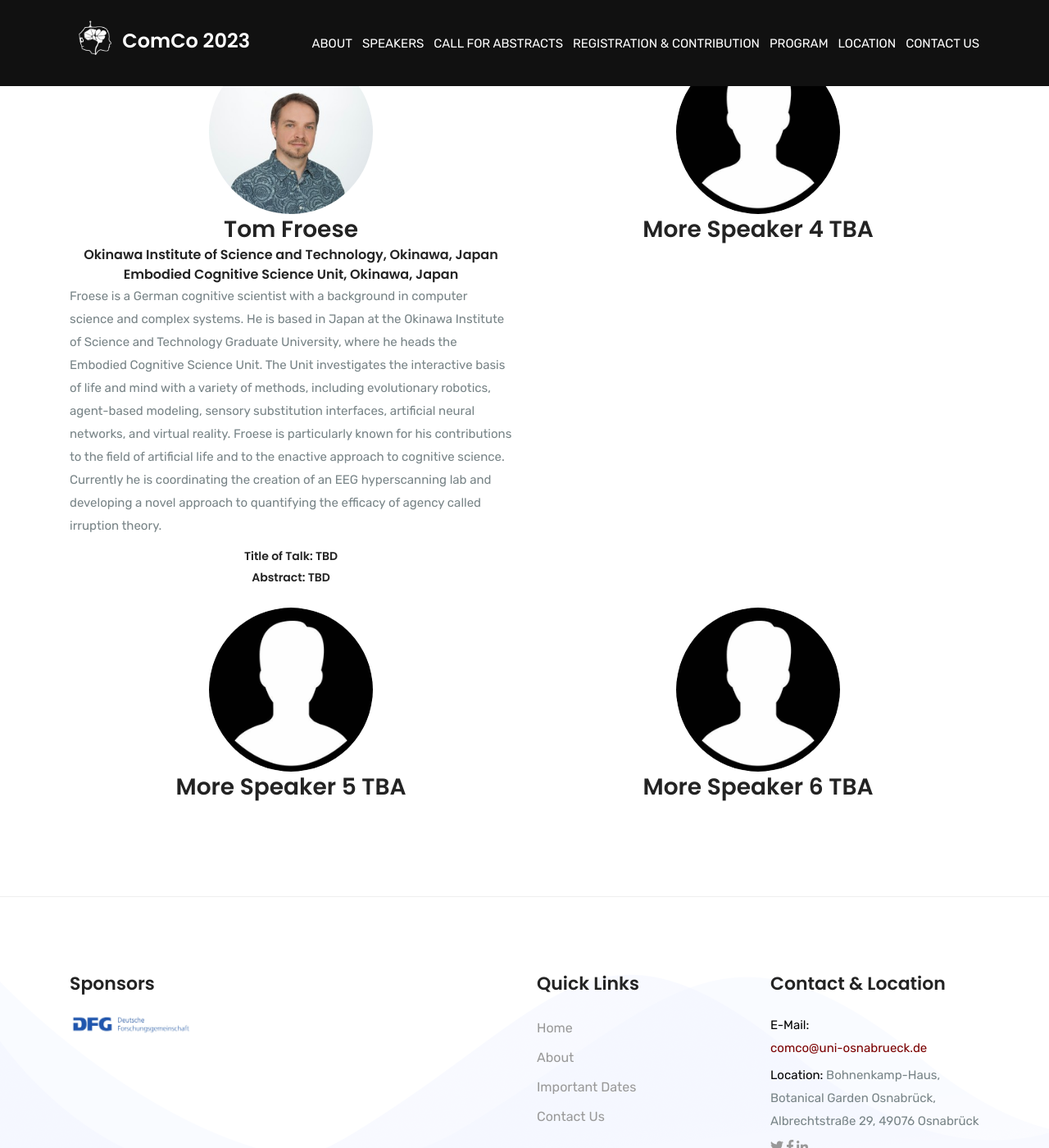
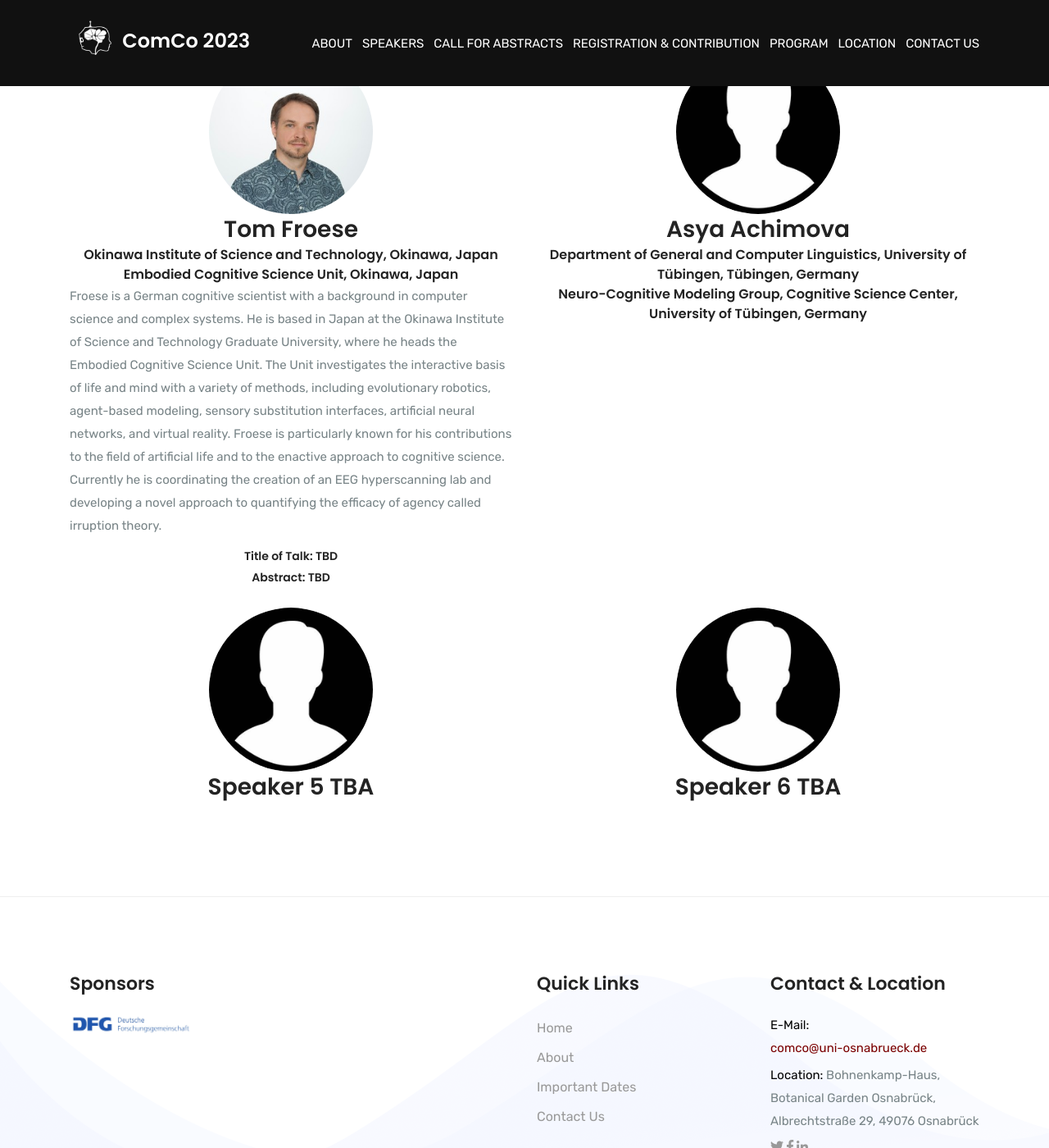
Before and after one commit to comco23/comco23.github.io, a Jekyll site: the page built from speakers.html, in a window 1280 px wide and 1400 px high, scrolled down 1372 px. Shown: the whole window at 82% size. Built offline with Jekyll 4.4.1, drawn with Linux system fonts in a browser that asks for light colours.

Commit message:
added one more speaker

```diff
--- a/speakers.html
+++ b/speakers.html
@@ -107,7 +107,9 @@ permalink: /keynote
 
 				<div class="speaker-card">
 					<img src="assets/img/about/about-13.jpg" alt="">
-					<h3>More Speaker 4 TBA</h3>
+					<h3>Asya Achimova</h3>
+					<h5>Department of General and Computer Linguistics, University of Tübingen, Tübingen, Germany</h5>
+					<h5>Neuro-Cognitive Modeling Group, Cognitive Science Center, University of Tübingen, Germany</h5>
 				</div>
 			</div>
 
@@ -115,7 +117,7 @@ permalink: /keynote
 
 				<div class="speaker-card">
 					<img src="assets/img/about/about-13.jpg" alt="">
-					<h3>More Speaker 5 TBA</h3>
+					<h3>Speaker 5 TBA</h3>
 				</div>
 			</div>
 
@@ -123,7 +125,7 @@ permalink: /keynote
 
 				<div class="speaker-card">
 					<img src="assets/img/about/about-13.jpg" alt="">
-					<h3>More Speaker 6 TBA</h3>
+					<h3>Speaker 6 TBA</h3>
 				</div>
 			</div>
 		</div>
```
